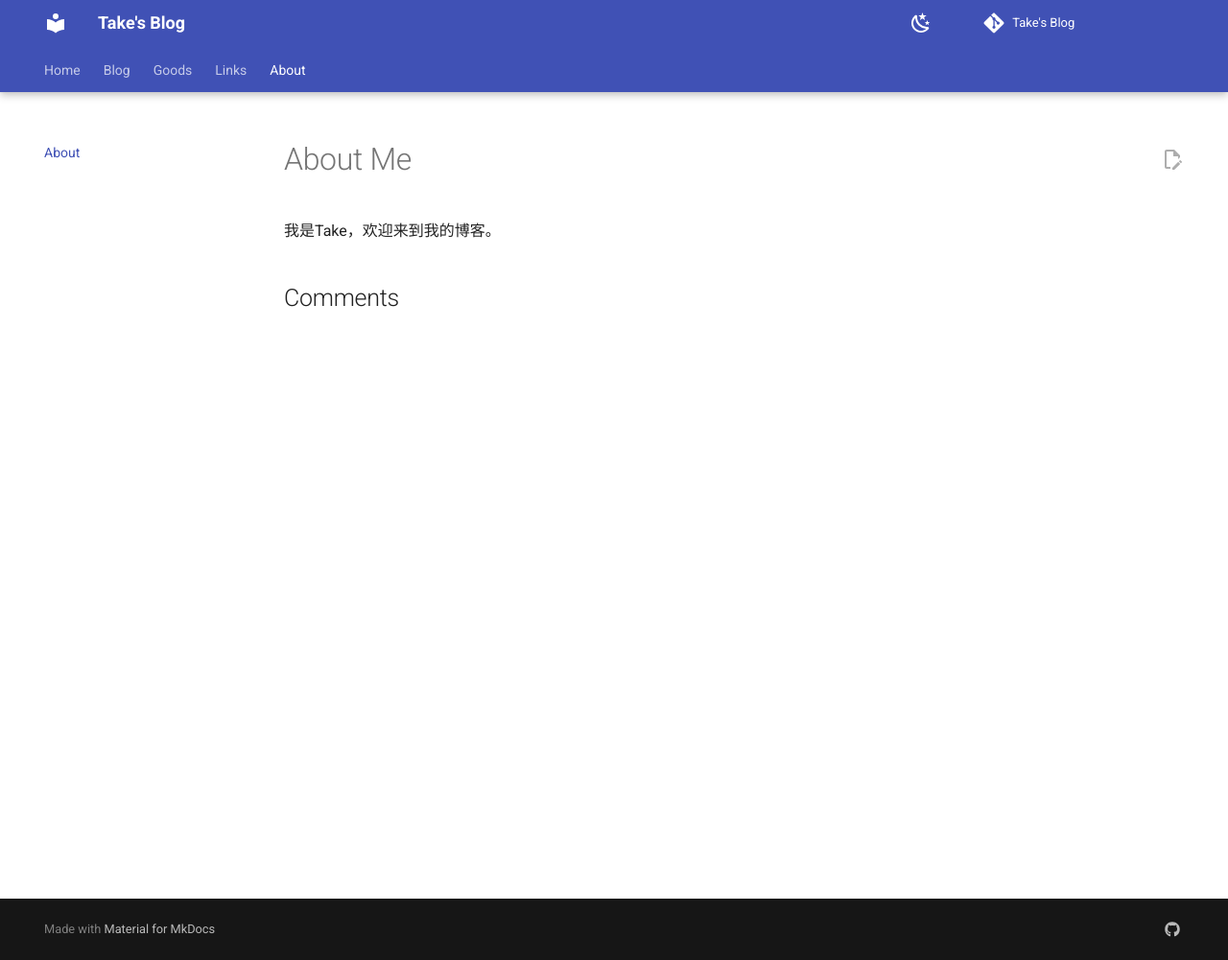
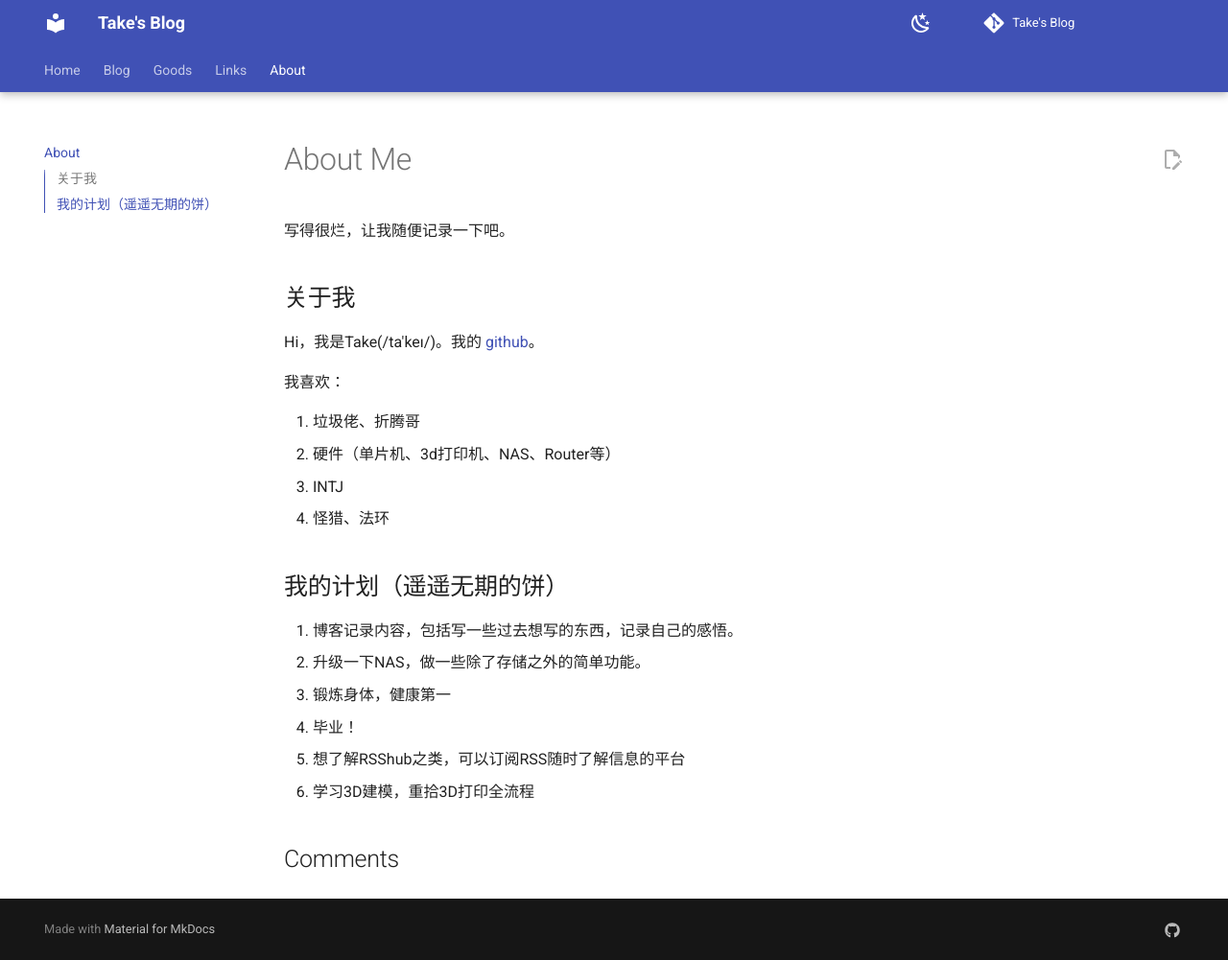
Before and after one commit to syntorch/TakeBlog, an MkDocs documentation site: the page built from docs/About.md, in a window 1280 px wide and 1001 px high. Shown: the whole window at 96% size. Built offline with MkDocs 1.6.1 and Material for MkDocs 9.7.7, drawn with Linux system fonts in a browser that asks for light colours; comment, search, counter and statistics services are not loaded.

Commit message:
migrating old blogs to new

```diff
--- a/docs/About.md
+++ b/docs/About.md
@@ -5,4 +5,24 @@ hide:
 
 # About Me
 
-我是Take，欢迎来到我的博客。
+写得很烂，让我随便记录一下吧。
+
+## 关于我
+Hi，我是Take(/ta'keı/)。我的 [github](https://github.com/syntorch)。
+
+我喜欢：
+
+1. 垃圾佬、折腾哥
+2. 硬件（单片机、3d打印机、NAS、Router等）
+3. INTJ
+4. 怪猎、法环
+
+
+## 我的计划（遥遥无期的饼）
+
+1. 博客记录内容，包括写一些过去想写的东西，记录自己的感悟。
+2. 升级一下NAS，做一些除了存储之外的简单功能。
+3. 锻炼身体，健康第一
+4. 毕业！
+5. 想了解RSShub之类，可以订阅RSS随时了解信息的平台
+6. 学习3D建模，重拾3D打印全流程
--- a/mkdocs.yml
+++ b/mkdocs.yml
@@ -6,7 +6,7 @@ edit_uri: edit/main/docs/
 # [top-right corner]
 # [添加 GitHub 仓库]
 # https://squidfunk.github.io/mkdocs-material/setup/adding-a-git-repository/
-repo_url: https://github.com/syntorch/MyBlog
+repo_url: https://github.com/syntorch/TakeBlog
 repo_name: Take's Blog
 
 nav:
```
Also changed, not shown: docs/Goods.md (+9 -0 lines), docs/Links.md (+22 -1 lines), docs/blog/posts/blog-related/20240216-群晖DS720+入手体验.md (added, +51 -0 lines), docs/blog/posts/blog-related/20241002-blog_comment.md (+0 -3 lines), docs/blog/posts/diary/20240908.md (added, +21 -0 lines), docs/blog/posts/diary/20240917.md (added, +56 -0 lines), docs/blog/posts/diary/20240928.md (deleted, +0 -10 lines), docs/blog/posts/diary/20241003.md (added, +10 -0 lines), docs/index.md (+3 -3 lines).
